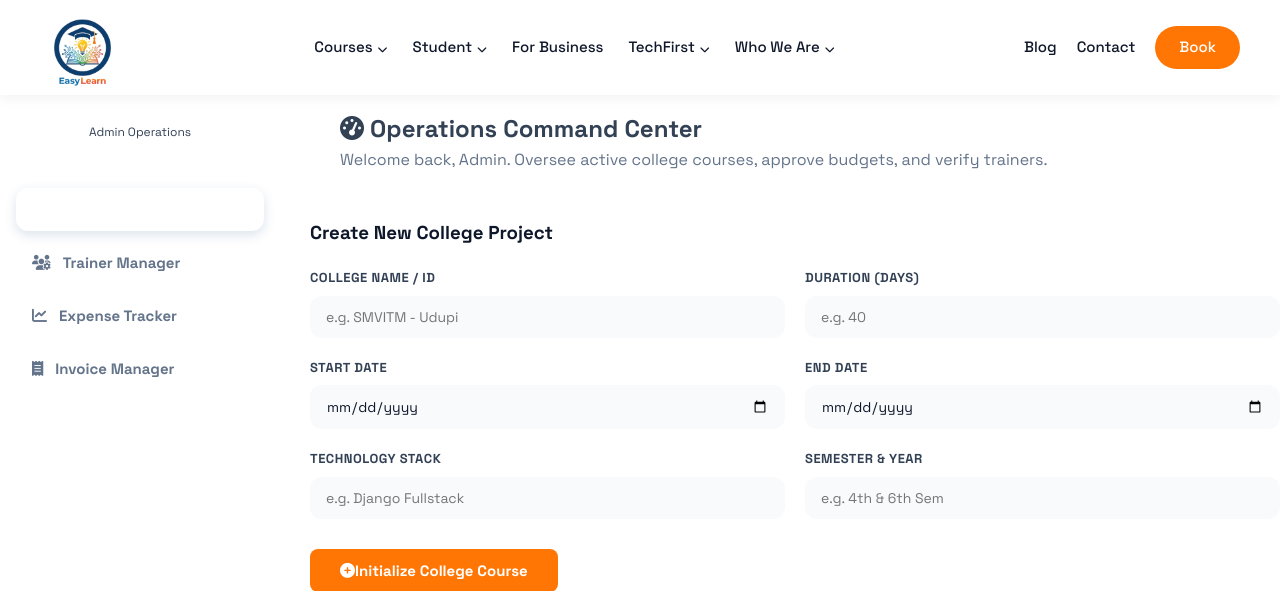
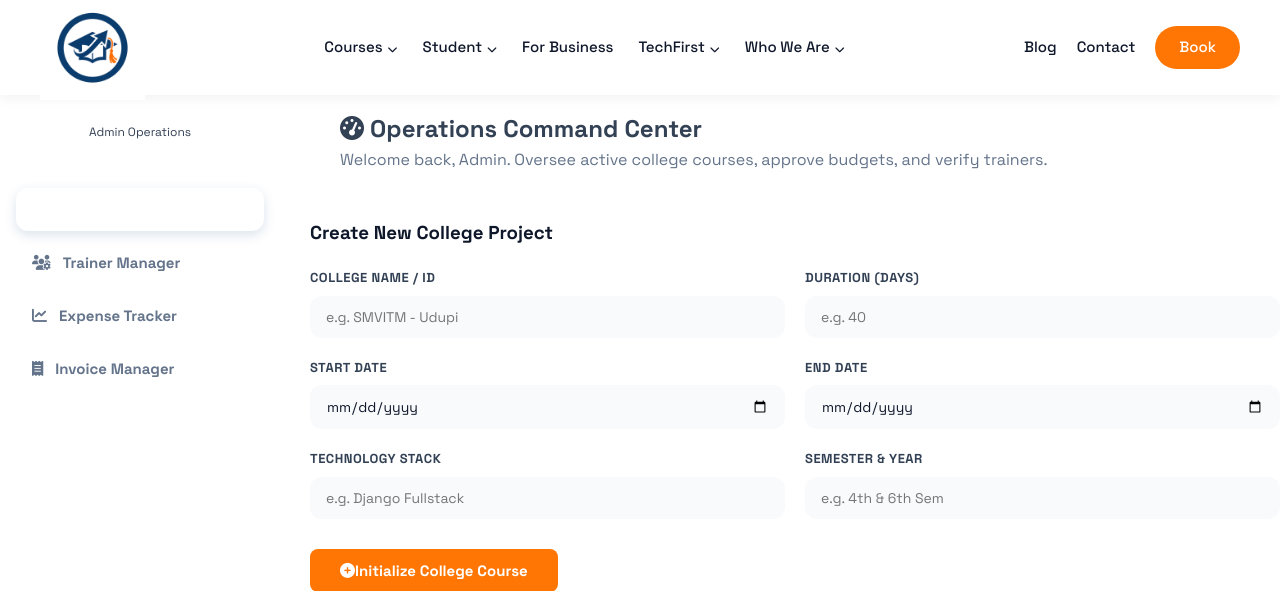
Before and after one commit to Stephen-jd/Easy-Learn-_-Website, a Django app: page /admin/dashboard/ in a window 1280 px wide. Shown: the top 591 px of the page. Run offline with Django 5.2, Linux system fonts and the light colour scheme; the visitor is signed in with stand-in values (Sample User, id 1); data comes from the database, SQL or seed files in the repository; data that the repository does not hold is empty.

Commit message:
Swapped logo to the version without the dark blue circle and increased logo size slightly for better visibility

```diff
--- a/core/templates/core/base.html
+++ b/core/templates/core/base.html
@@ -105,8 +105,8 @@
             align-items: center;
         }
         .nav-brand img {
-            height: 85px;
-            margin: -10px 0; /* Add slight negative margin so it doesn't push the navbar height too much */
+            height: 105px;
+            margin: -20px 0; /* Add slight negative margin so it doesn't push the navbar height too much */
         }
 
         .nav-links {
@@ -280,7 +280,7 @@
     <!-- NAVBAR -->
     <header class="navbar">
         <a href="/" class="nav-brand">
-            <img src="{% static 'core/images/easylearn_brand_logo.png' %}" alt="EasyLearn">
+            <img src="{% static 'core/images/easylearn_brand_logo2.png' %}" alt="EasyLearn">
         </a>
         <nav class="nav-links">
             <a href="#courses" class="nav-link">Courses <i class="fa-solid fa-chevron-down"></i></a>
```
Also changed, not shown: core/static/core/images/easylearn_brand_logo2.png (added).
